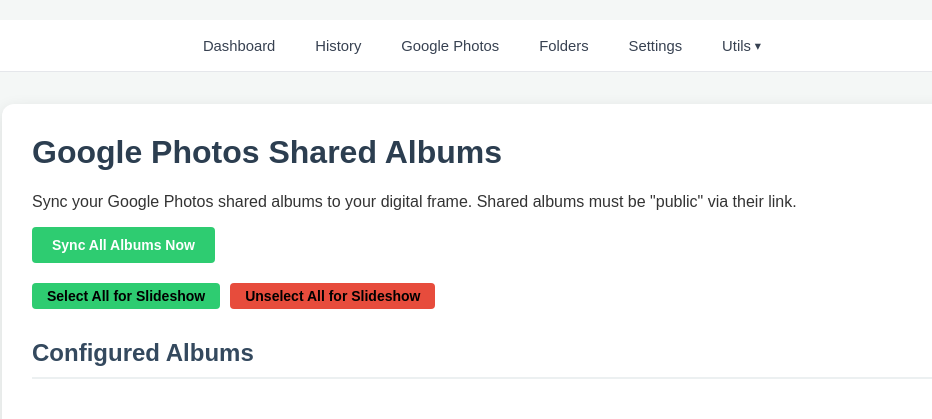
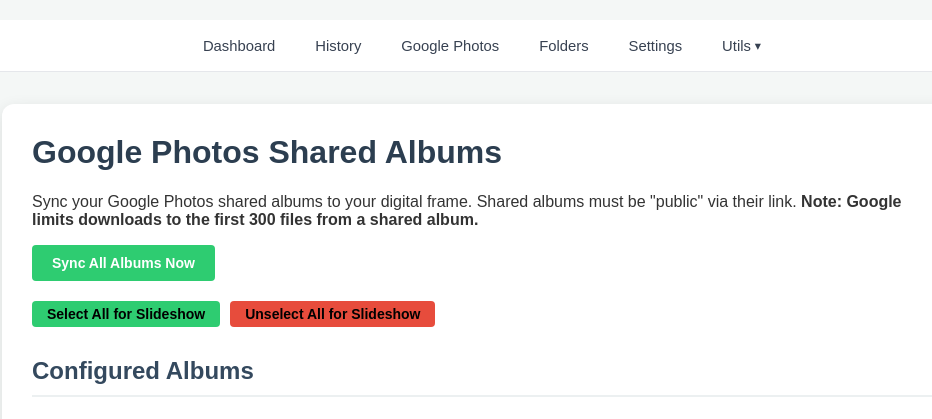
Before and after one commit to agmonr/Smarterdigitalframe, a Flask app: template templates/google_photos.html in a window 1280 px wide. Shown: the top 419 px of the page, without its empty margins (158-1090 px from the left). Run offline with Flask 3, Linux system fonts and the light colour scheme; the template is opened without the code that fills it, so the values that code supplies are empty.

Commit message:
docs: add 300-file limit warning to google photos sync page

```diff
--- a/templates/google_photos.html
+++ b/templates/google_photos.html
@@ -60,7 +60,8 @@
 
 
         <h1>Google Photos Shared Albums</h1>
-        <p>Sync your Google Photos shared albums to your digital frame. Shared albums must be "public" via their link.</p>
+        <p>Sync your Google Photos shared albums to your digital frame. Shared albums must be "public" via their link.
+        <strong>Note: Google limits downloads to the first 300 files from a shared album.</strong></p>
 
         <button class="btn btn-sync" onclick="triggerSync()">Sync All Albums Now</button>
 
```
